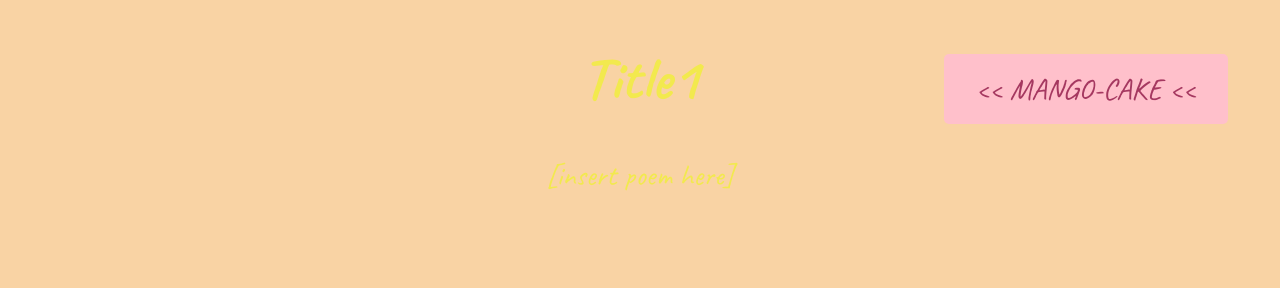
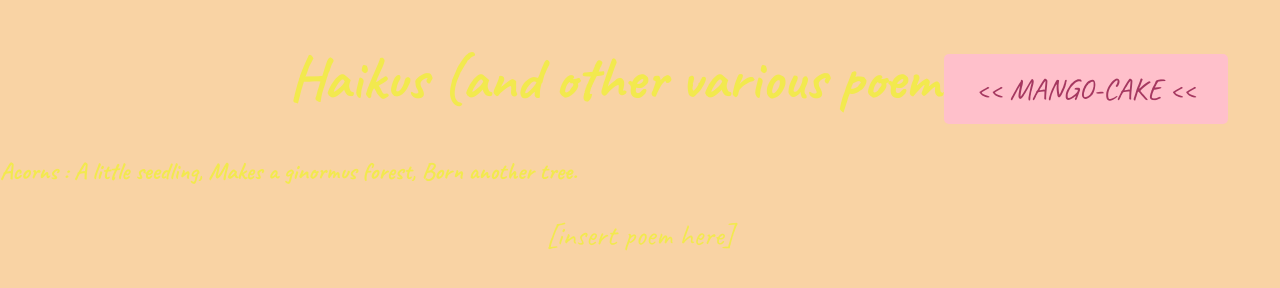
Before and after one commit to mango-cake/mangocake, a plain HTML site: page pages/journal.html in a window 1280 px wide. Drawn offline with Linux system fonts and the light colour scheme.

Commit message:
Made a Haiku!

```diff
--- a/pages/journal.html
+++ b/pages/journal.html
@@ -6,6 +6,7 @@
 <button class="button home_button" onclick="window.location.href='../index.html'"> << MANGO-CAKE << </button>         </div>
 <div class="background">
 <body style="background-color:#ccd5ff;">
-  <h1> Title1 </h1>
+  <h1> Haikus (and other various poems.) </h1>
+  <h2> Acorns : A little seedling, Makes a ginormus forest, Born another tree. </h2>
   <p> [insert poem here] </p1>
     </html>
```
